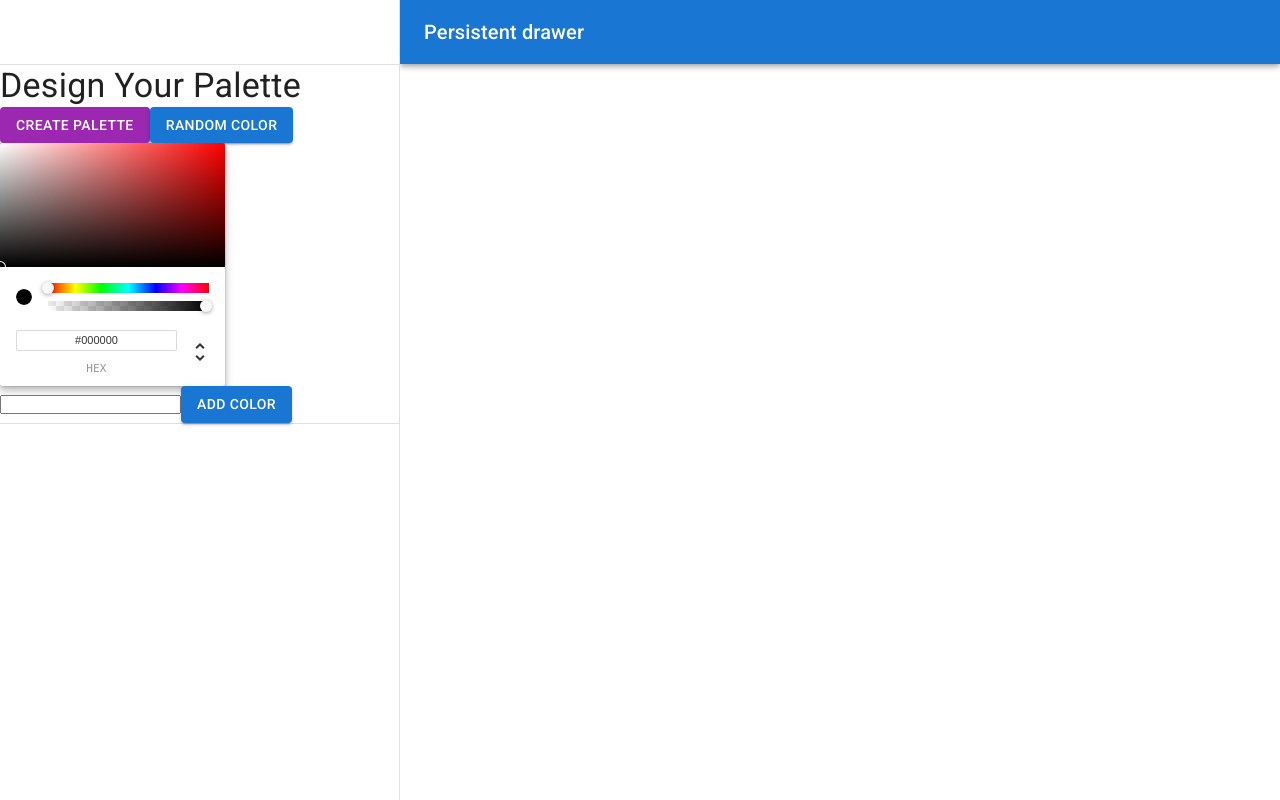
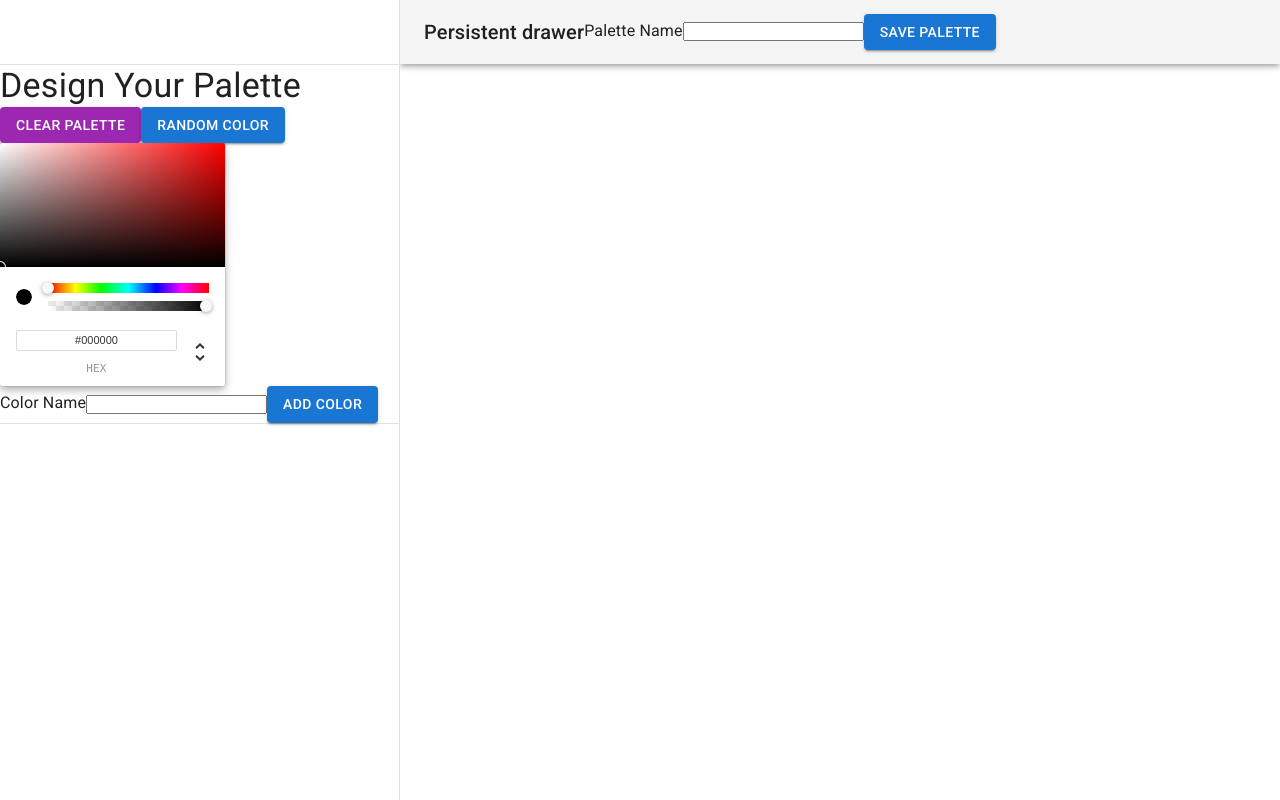
Before and after one commit to Fernando-Andres-Ramos/Colors-Palettes, a React (Vite) app: page /palette/new in a window 1280 px wide. Both pictures are taken after a click on the button "open drawer". Built offline with nearby package versions, Linux system fonts and the light colour scheme; some icons are missing.

Commit message:
Add palette name form

```diff
--- a/src/App.jsx
+++ b/src/App.jsx
@@ -6,23 +6,28 @@ import NewPaletteForm from './components/NewPaletteForm/NewPaletteForm.jsx'
 import seedColors from './utilities/seedColors.js'
 import {generatePalette} from './utilities/colorHelpers.js'
 import {Route, Routes, Navigate, useLocation} from 'react-router-dom'
+import React from 'react'
 
 function App() {
   const location = useLocation();
   const pathSegments = location.pathname.split("/")
   const paletteId = pathSegments[2] || "";
   const colorId = pathSegments[3] || "";
+  const [palettes, setPalettes] = React.useState(seedColors)
+
 
 
   function findPalette(idToFind){
-    return seedColors.find(palette => palette.id === idToFind)
+    return palettes.find(palette => palette.id === idToFind)
+  }
+
+  function savePalette(paletteToSave){
+    setPalettes([...palettes,paletteToSave])
   }
 
   return (
     <Routes>
-
-
-      <Route exact path="/" element={<PaletteList palettes={seedColors}/>}/>
+      <Route exact path="/" element={<PaletteList palettes={palettes}/>}/>
 
       <Route
         exact path="/palette/:paletteId"
@@ -40,7 +45,14 @@ function App() {
           :<Navigate to="/"/>}
         />
 
-      <Route exact path="/palette/new" element={<NewPaletteForm/>}/>
+      <Route
+        exact path="/palette/new"
+        element={
+          <NewPaletteForm
+            savePalette={savePalette}
+            palettes={palettes}/>
+          }
+      />
 
       <Route path="*" element={<Navigate to="/"/>} />
     </Routes>
--- a/src/components/NewPaletteForm/NewPaletteForm.jsx
+++ b/src/components/NewPaletteForm/NewPaletteForm.jsx
@@ -1,4 +1,5 @@
 import * as React from 'react';
+import { useNavigate } from 'react-router-dom';
 import { styled, useTheme } from '@mui/material/styles';
 import Box from '@mui/material/Box';
 import Drawer from '@mui/material/Drawer';
@@ -85,14 +86,23 @@ const DrawerHeader = styled('div')(({ theme }) => ({
 
 
 /* Empieza el componente de React */
-export default function NewPaletteForm() {
+export default function NewPaletteForm(props) {
   const theme = useTheme();
   const [open, setOpen] = React.useState(false);
   const [newColor, setNewColor] = React.useState("#ADD8E")
+  const [colorName, setColorName] = React.useState("")
   const [colors, setColors] = React.useState([])
-  const [colorName, setColorName] = React.useState("")
+  const [newPaletteName, setNewPaletteName] = React.useState("")
 
-  const {register,handleSubmit,watch, formState: { errors }} = useForm();
+  const {register,handleSubmit,watch, formState: { errors }} = useForm({mode:'onBlur'});
+
+  const {
+    register:register2,
+    handleSubmit:handleSubmit2,
+    watch:watch2,
+    formState: { errors:errors2 }} = useForm({mode:'onBlur'});
+
+  const navigate = useNavigate();
 
 
   /* Open and close the Drawer component from material-ui */
@@ -118,7 +128,8 @@ export default function NewPaletteForm() {
   /* watch is a method from "useForm" hook */
   React.useEffect(() => {
     setColorName(watch("colorInput"))
-  }, [watch("colorInput")])
+    setNewPaletteName(watch2("nameInput"))
+  }, [watch("colorInput"),watch2("nameInput")])
 
 
   /* Custom validation */
@@ -130,11 +141,27 @@ export default function NewPaletteForm() {
     return colors.every((color) => color.color !== newColor)
   }
 
+  const isPaletteNameUnique = (inputValue) => {
+    return props.palettes.every((palette) => palette.paletteName.toLowerCase()!==inputValue.toLowerCase())
+  }
+
+
+  /* Save the newPalette to the "database" */
+  const handleSavePalette = () =>{
+    const newName = newPaletteName
+    const newPalette = {
+      paletteName:newName,
+      colors: colors,
+      emoji:"NEW",
+      id:newName.toLowerCase().replace(/ /g, "-")}
+    props.savePalette(newPalette)
+    navigate('/')
+  }
 
   return (
     <Box sx={{ display: 'flex' }}>
       <CssBaseline />
-      <AppBar position="fixed" open={open}>
+      <AppBar position="fixed" open={open} color="default">
         <Toolbar>
           <IconButton
             color="inherit"
@@ -153,6 +180,29 @@ export default function NewPaletteForm() {
           <Typography variant="h6" noWrap component="div">
             Persistent drawer
           </Typography>
+
+
+        {/* Form added with react-hook-form */}
+        <form onSubmit={handleSubmit2(handleSavePalette)}>
+          <label>Palette Name</label>
+          <input
+            {...register2("nameInput", {
+              required: "You must write a name",
+              validate: {
+                nameUnique: v => isPaletteNameUnique(v) ||"Palette name already used!",
+              }
+            })}
+          />
+          {errors2.nameInput && <p>{errors2.nameInput.message}</p>}
+
+          <Button
+            variant="contained"
+            color="primary"
+            type="submit">
+              Save Palette
+          </Button>
+        </form>
+
         </Toolbar>
       </AppBar>
       <Drawer
@@ -177,7 +227,7 @@ export default function NewPaletteForm() {
         <Typography variant="h4">Design Your Palette </Typography>
 
         <div>
-          <Button variant="contained" color="secondary">CREATE PALETTE</Button>
+          <Button variant="contained" color="secondary">CLEAR PALETTE</Button>
           <Button variant="contained" color="primary">RANDOM COLOR</Button>
         </div>
         <ChromePicker
@@ -188,6 +238,7 @@ export default function NewPaletteForm() {
 
         {/* Form added with react-hook-form */}
         <form onSubmit={handleSubmit(addNewColor)}>
+          <label>Color Name</label>
           <input
             {...register("colorInput", {
               required: "You must write a name",
```
